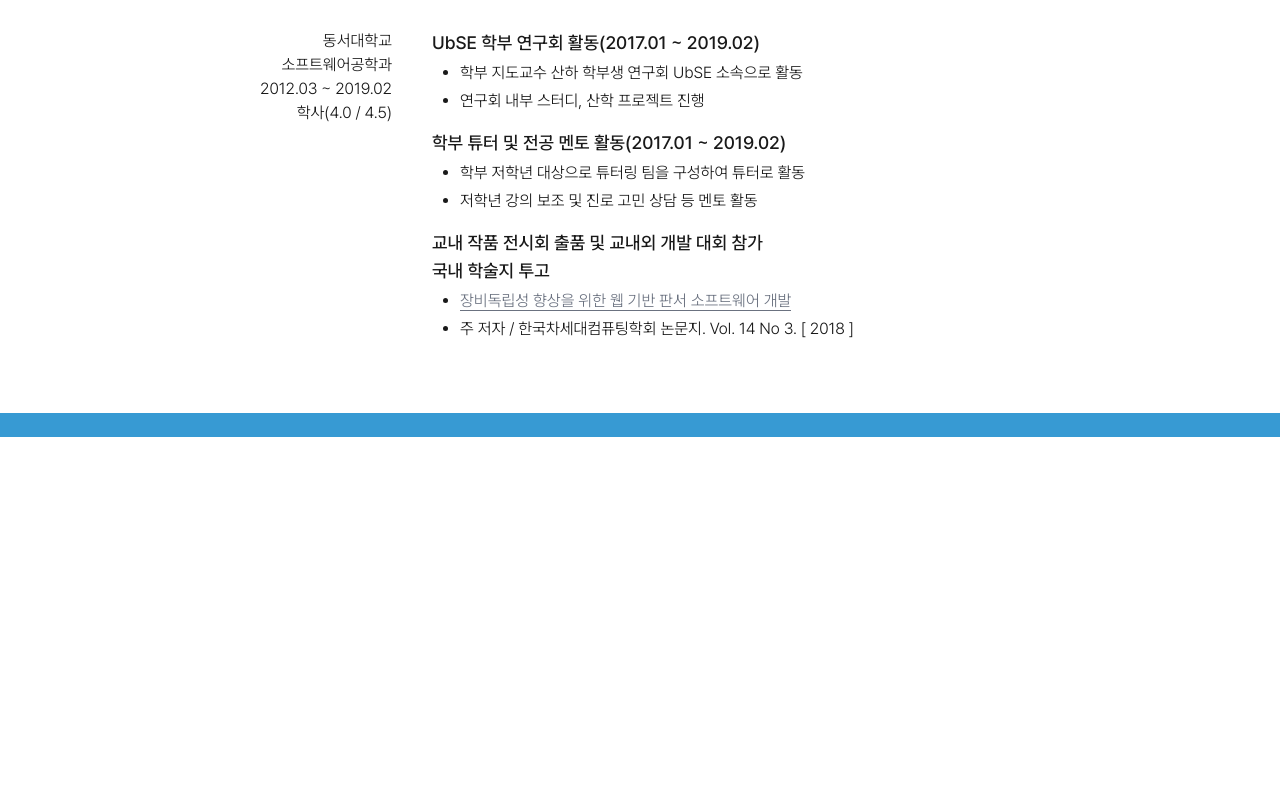
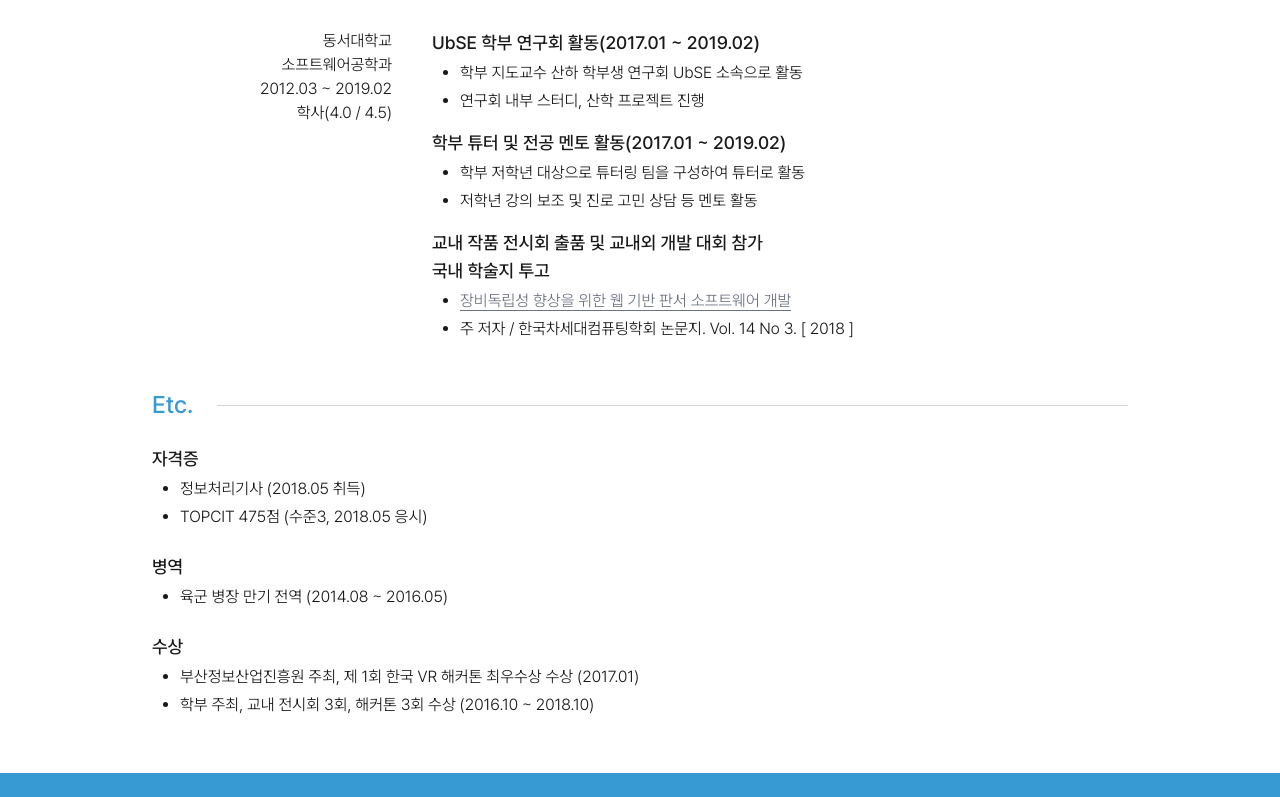
Before and after one commit to Normaltic/simple-resume, a Next.js app: page / in a window 1280 px wide. Shown: the part 3795-4592 px from the top of the page. Before the commit the page ends 4232 px from the top, so only its background shows below. Built offline with nearby package versions, Linux system fonts and the light colour scheme.

Commit message:
Add temporal Etc

```diff
--- a/src/app/page.tsx
+++ b/src/app/page.tsx
@@ -4,6 +4,7 @@ import Skill from "@/components/skill/Skill";
 import WorkExperience from "@/components/work-experience/WorkExperience";
 import OtherExperience from "@/components/other-experience/OtherExperience";
 import Education from "@/components/education/Education";
+import Etc from "@/components/etc/Etc";
 
 export default function Home() {
   return (
@@ -14,6 +15,7 @@ export default function Home() {
       <WorkExperience />
       <OtherExperience />
       <Education />
+      <Etc />
     </>
   );
 }
--- /dev/null
+++ b/src/components/etc/Etc.tsx
@@ -0,0 +1,32 @@
+import Section from "@/components/common/Section";
+import Header5 from "../common/Header5";
+import UnorderedList from "../common/UnorderedList";
+
+function Etc() {
+  return (
+    <Section title="Etc.">
+      <Header5>자격증</Header5>
+      <UnorderedList
+        className="mb-6"
+        items={[
+          "정보처리기사 (2018.05 취득)",
+          "TOPCIT 475점 (수준3, 2018.05 응시)"
+        ]}
+      />
+      <Header5>병역</Header5>
+      <UnorderedList
+        className="mb-6"
+        items={["육군 병장 만기 전역 (2014.08 ~ 2016.05)"]}
+      />
+      <Header5>수상</Header5>
+      <UnorderedList
+        items={[
+          "부산정보산업진흥원 주최, 제 1회 한국 VR 해커톤 최우수상 수상 (2017.01)",
+          "학부 주최, 교내 전시회 3회, 해커톤 3회 수상 (2016.10 ~ 2018.10)"
+        ]}
+      />
+    </Section>
+  );
+}
+
+export default Etc;
```
